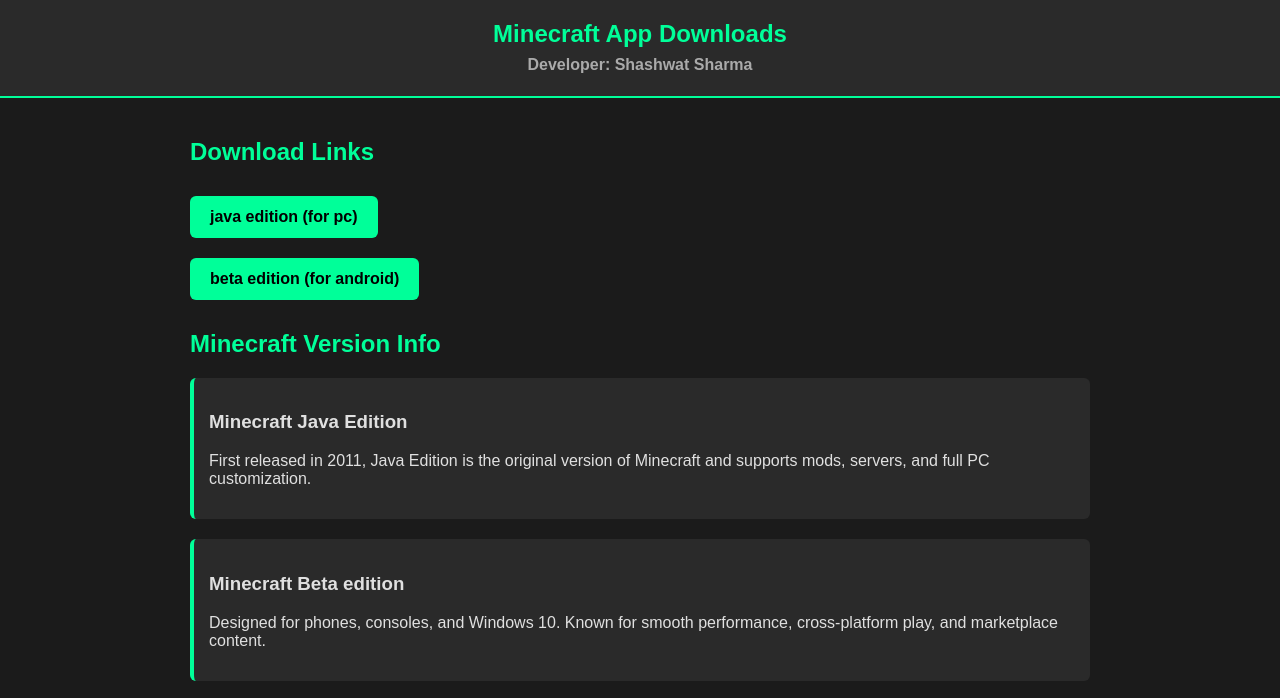
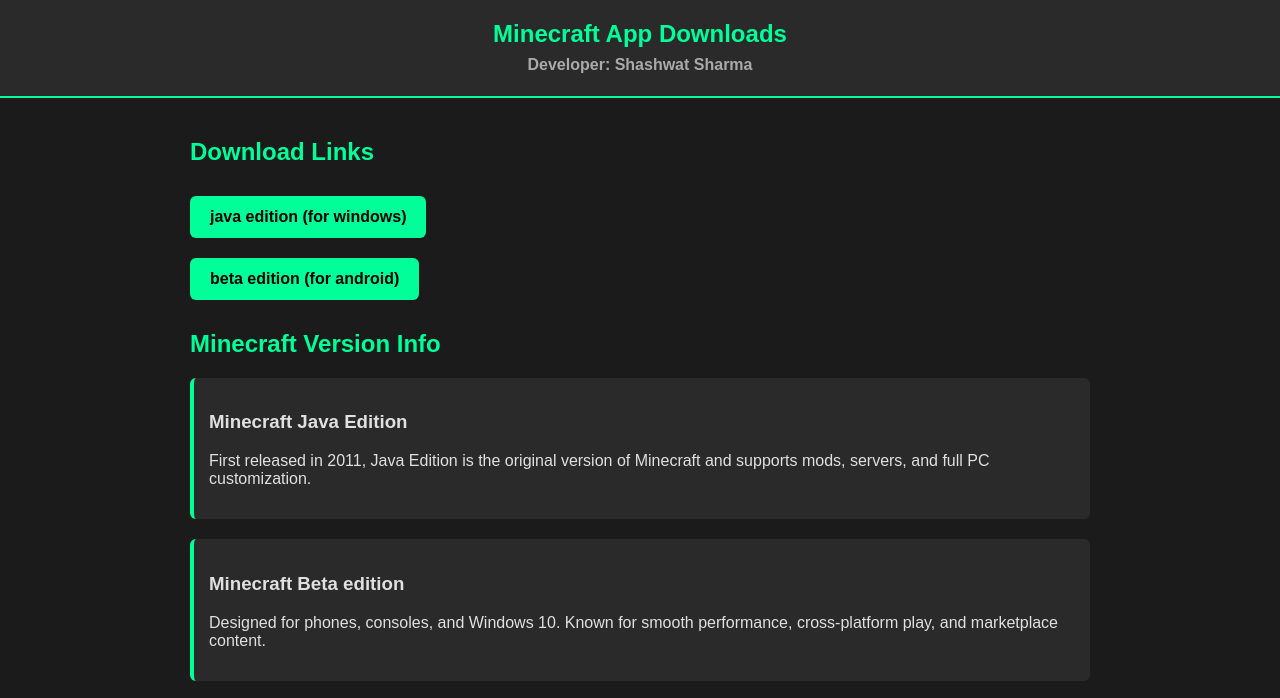
Before and after one commit to Supernovacyber-slayer/wannaplaygames.gg, a plain HTML site: page index.html in a window 1280 px wide. Shown: the top 698 px of the page. Drawn offline with Linux system fonts and the light colour scheme.

Commit message:
Fix download links and improve HTML structure
Updated download links and fixed HTML formatting.

```diff
--- a/index.html
+++ b/index.html
@@ -80,7 +80,7 @@
     <h2>Download Links</h2>
 
     <!-- Change the download links to your actual file URLs -->
-    <a href="https://tlauncher.com" class="download-btn">java edition (for pc)</a><br>
+    <a href="https://tlauncher.org" class="download-btn">java edition (for windows)</a><br>
     <a href="https://mincecraftapk.com" class="download-btn">beta edition (for android)</a>
 
     <h2>Minecraft Version Info</h2>
```
